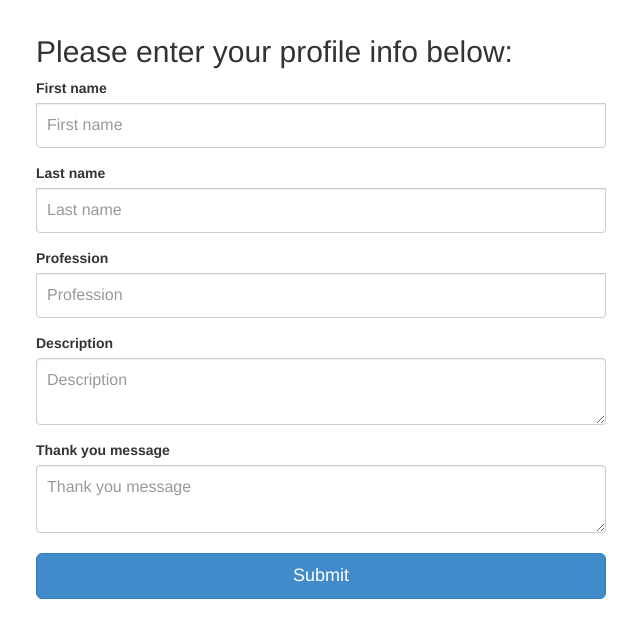
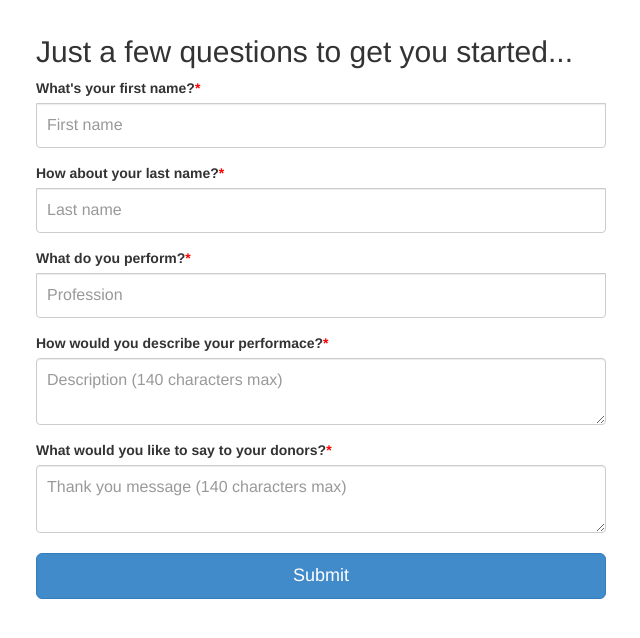
Before and after one commit to ryanwilsonperkin/buskr, a Django app: page /profile/ in a window 1280 px wide. Shown: the top 638 px of the page, without its empty margins (319-959 px from the left). Run offline with Django 3.2, Linux system fonts and the light colour scheme; some libraries are stand-ins or nearby versions.

Commit message:
Make profile page more friendly.

```diff
--- a/gryphon/templates/profile.html
+++ b/gryphon/templates/profile.html
@@ -8,14 +8,12 @@
 
 {% block content %}
     <div class="container">
-    	<!-- STILL MISSING MAXLENGTH -->
-
       <form class="form-signin" role="form" method="post">{% csrf_token %}
-        <h2 class="form-signin-heading">Please enter your profile info below:</h2>
+        <h2 class="form-signin-heading">Just a few questions to get you started...</h2>
 
         <!-- FIRST NAME -->
         <div class="form-group {% if form.first_name.errors %}has-error{% endif %}">
-          <label for="{{ form.first_name.id_for_label }}">First name</label>
+          <label for="{{ form.first_name.id_for_label }}">What's your first name?</label>
           <input type="text"
                  class="form-control"
                  id="{{ form.first_name.id_for_label }}"
@@ -26,7 +24,7 @@
 
         <!-- LAST NAME -->
         <div class="form-group {% if form.last_name.errors %}has-error{% endif %}">
-          <label for="{{ form.last_name.id_for_label }}">Last name</label>
+          <label for="{{ form.last_name.id_for_label }}">How about your last name?</label>
           <input type="text"
                  class="form-control"
                  id="{{ form.last_name.id_for_label }}"
@@ -37,7 +35,7 @@
 
         <!-- PROFESSION -->
         <div class="form-group {% if form.profession.errors %}has-error{% endif %}">
-          <label for="{{ form.profession.id_for_label }}">Profession</label>
+          <label for="{{ form.profession.id_for_label }}">What do you perform?</label>
           <input type="text"
                  class="form-control"
                  id="{{ form.profession.id_for_label }}"
@@ -48,22 +46,22 @@
 
         <!-- DESCRIPTION -->
         <div class="form-group {% if form.description.errors %}has-error{% endif %}">
-          <label for="{{ form.description.id_for_label }}">Description</label>
+          <label for="{{ form.description.id_for_label }}">How would you describe your performace?</label>
           <textarea class="form-control"
                     id="{{ form.description.id_for_label }}"
                     name="{{ form.description.html_name }}"
                     max_length="{{ form.description.field.max_length }}"
-                    placeholder="Description"></textarea>
+                    placeholder="Description (140 characters max)"></textarea>
         </div>
 
         <!-- THANK YOU MESSAGE -->
         <div class="form-group {% if form.thank_you_message.errors %}has-error{% endif %}">
-          <label for="{{ form.thank_you_message.id_for_label }}">Thank you message</label>
+          <label for="{{ form.thank_you_message.id_for_label }}">What would you like to say to your donors?</label>
           <textarea class="form-control"
                     id="{{ form.thank_you_message.id_for_label }}"
                     name="{{ form.thank_you_message.html_name }}"
                     max_length="{{ form.thank_you_message.field.max_length }}"
-                    placeholder="Thank you message"></textarea>
+                    placeholder="Thank you message (140 characters max)"></textarea>
         </div>
 
           <button class="btn btn-lg btn-primary btn-block" style="margin-top:20px;" type="submit">Submit</button>
--- a/static/css/profilestyle.css
+++ b/static/css/profilestyle.css
@@ -5,6 +5,10 @@
       background-color: #eee;
     }
 
+    .form-group label:after {
+      content:"*";
+      color:red;
+    }
     .form-signin {
       max-width: 600px;
       padding: 15px;
```
